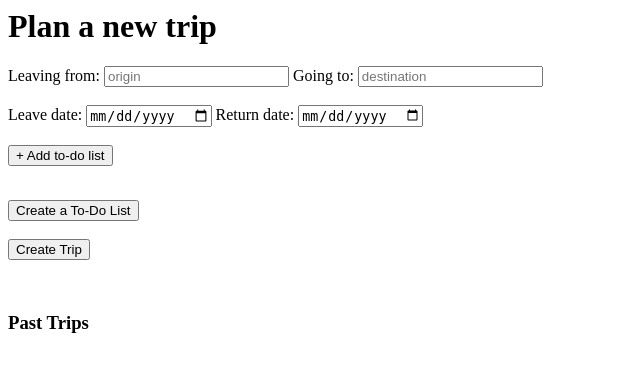
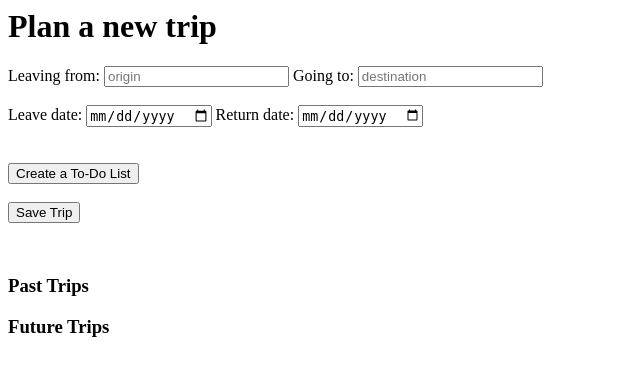
Before and after one commit to moneyesh/TheRoadie, a Flask app: page /my-trips in a window 1280 px wide. Shown: the top 376 px of the page, without its empty margins (0-640 px from the left). Run offline with Flask 2, Linux system fonts and the light colour scheme; the visitor is signed in with stand-in values (Sample User, id 1); data comes from the database, SQL or seed files in the repository; data that the repository does not hold is empty.

Commit message:
still working

```diff
--- /dev/null
+++ b/countdown.py
@@ -0,0 +1,4 @@
+import datetime
+
+trip_countdown = datetime.date(trip.leave_date) - datetime.date.today()
+return(f"Your trip to {trip.to_dest} is in: {trip} days")
--- a/crud.py
+++ b/crud.py
@@ -37,7 +37,7 @@ def get_trips_by_userid(user_id):
 
 
 # Task and List Functions
-def create_to_do_list(list, to_do, completed=False):
+def create_to_do(list, to_do, completed=False):
 
     to_dos = ToDo(list=list, to_do=to_do, completed=completed)
 
--- a/server.py
+++ b/server.py
@@ -5,7 +5,7 @@ import json
 from jinja2 import StrictUndefined
 import os
 import requests
-from datetime import date
+from datetime import date, datetime
 
 app = Flask(__name__)
 
@@ -26,11 +26,11 @@ def homepage():
 @app.route("/register", methods=["POST"])
 def register_user():
     # For creating a new user
-    fname = request.json.get("first name")
-    lname = request.json.get("last name")
-    email = request.json.get("email")
-    password = request.json.get("password")
-    confirm_pw = request.json.get("confirm password")
+    fname = request.form.get("first name")
+    lname = request.form.get("last name")
+    email = request.form.get("email")
+    password = request.form.get("password")
+    confirm_pw = request.form.get("confirm password")
     user = crud.get_user_by_email(email)
     # print(user)
     if user:
@@ -73,6 +73,11 @@ def dashboard():
     logged_in_email = session.get("user_email")
     user = crud.get_user_by_email(logged_in_email)
     trips = crud.get_trips_by_userid(user.user_id)
+
+    # for trip in trips:
+    #     if trip.leave_date > date.today():
+    #         trip_countdown = datetime.date(trip.leave_date) - datetime.date.today()
+    #     return(f"Your trip to {trip.to_dest} is in: {trip} days")
 
     return render_template("user_dashboard.html", trips=trips, user=user)
 
@@ -122,17 +127,19 @@ def my_trips():
     user = crud.get_user_by_email(logged_in_email)
     trips = crud.get_trips_by_userid(user.user_id)
 
-    # trip_list = []
-    # today = date.today()
+    past_trip_list = []
+    future_trip_list = []
+    today = date.today()
 
-    # for trip in trips:
-    #     if trip.return_date < today:
-    #         print(trip)
-    #         trip_list.append(trip)
-    #         print(trip_list)
-    #         trip_list.sort()
+    for trip in trips:
+        if trip.return_date < today:
+            print(trip)
+            past_trip_list.append(trip)
+            print(past_trip_list)
+        elif trip.leave_date > today:
+            future_trip_list.append(trip)
 
-    return render_template("my-trips.html", trips=trips) #TODO fix to trip_list
+    return render_template("my-trips.html", trips=trips, future_trip_list=future_trip_list, past_trip_list=past_trip_list) #TODO fix to trip_list
 
 # Create new trips
 @app.route("/my-trips/create-trip", methods=["POST"])
@@ -148,41 +155,35 @@ def create_my_trips():
     logged_in_email = session.get("user_email")
     user = crud.get_user_by_email(logged_in_email)
 
-    for index in range(len(to_do)):
-        print(to_do)
-
-
-
     create_trip = crud.create_trip(leave_date, return_date, to_dest, from_dest, user)
+    db.session.add(create_trip)
     create_list = crud.create_list(create_trip, date.today(), list_name)
-    create_to_do = crud.create_to_do_list(create_list, to_do)
-    db.session.add(create_trip)
-    db.session.add(create_to_do)
+    db.session.add(create_list)
+    for to_do_item in to_do:
+        create_to_do = crud.create_to_do(create_list, to_do_item)
+        db.session.add(create_to_do)
     db.session.commit()
     flash("Trip created successfully!")
-
-    # flash("Error, something went wrong. Please make sure you are logged in.")
-
     return redirect ("/my-trips")
 
 
-@app.route("/my-trips/upcoming-trips") #TODO: combine with the my trips
-def upcoming_trip():
+# @app.route("/my-trips/upcoming-trips") #TODO: combine with the my trips
+# def upcoming_trip():
 
-    logged_in_email = session.get("user_email")
-    user = crud.get_user_by_email(logged_in_email)
-    trips = crud.get_trips_by_userid(user.user_id)
+#     logged_in_email = session.get("user_email")
+#     user = crud.get_user_by_email(logged_in_email)
+#     trips = crud.get_trips_by_userid(user.user_id)
 
-    trip_list = []
-    today = date.today()
-    print(today)
-    for trip in trips:
-        if trip.leave_date > today:
-            print(trip)
-            trip_list.append(trip)
+#     trip_list = []
+#     today = date.today()
+#     print(today)
+#     for trip in trips:
+#         if trip.leave_date > today:
+#             print(trip)
+#             trip_list.append(trip)
 
 
-    return render_template("upcoming_trips.html", trips=trip_list)
+#     return render_template("upcoming_trips.html", trips=trip_list)
 
 
 @app.route("/gas-calc")
@@ -191,13 +192,13 @@ def gas():
     return render_template("gas-calc.html")
 
 
-@app.route("/to-do")
-def to_do():
-#returns the to-do template
-    return render_template("to-do.html")
+# @app.route("/to-do")
+# def to_do():
+# #returns the to-do template
+#     return render_template("to-do.html")
 
 
 
 if __name__ == "__main__":
     connect_to_db(app)
-    app.run(host="127.0.0.1", debug=True)
+    app.run(host="0.0.0.0", debug=True, port=5001)
--- a/static/JS/calc.js
+++ b/static/JS/calc.js
@@ -1,4 +1,5 @@
 'use strict';
+
 
 document.querySelector('#gas-form').addEventListener('submit', (evt) => {
   evt.preventDefault();
@@ -10,6 +11,7 @@ document.querySelector('#gas-form').addEventListener('submit', (evt) => {
   const total = mpg * distance * price
   console.log(total)
 
+
   document.querySelector('#gas_total').value = total;
 
 
--- a/static/JS/my-trips.js
+++ b/static/JS/my-trips.js
@@ -1,9 +1,32 @@
+// this click event creates new lines for more to-dos once the button is clicked "+"
 document.querySelector("#to-do-list-button").addEventListener('click', (event) => {
     const toDoList = document.querySelector("#to-do-list");
-    const newToDoItem = document.createElement('input');
+    const newToDoItem = document.createElement("input");
     newToDoItem.setAttribute('class', 'to-do-list-item');
-    toDoList.appendChild(newToDoItem);
+    // toDoList.appendChild(newToDoItem);
+    console.log(newToDoItem)
+
+    //need something to prevent lines being blank when saving the trip
+
+    // this is to remove an input box if it's not needed
+    const removeButton = document.createElement("button");
+    removeButton.innerHTML = "- remove";
+    removeButton.setAttribute('class', 'remove-to-do');
+    // toDoList.apppendChild(removeButton);
+    console.log(removeButton)
+    toDoList.appendChild(newToDoItem, removeButton); //placed this here bc appending the input box and button seperately was giving me an error. "TypeError: toDoList.apppendChild is not a function at HTMLButtonElement."
+
+
+    // Maybe this can be something that will show when reviewing the to-do list after saving it
+    // const checkbox = document.createElement("input");
+    // checkbox.type = 'checkbox';
+    // checkbox.id = 'completed_chkbox';
+    // checkbox.name = 'completed_chkbox';
+    // checkbox.value = 'completed';
+    // toDoList.appendChild(checkbox);
+    // console.log(checkbox)
 });
+
 
 document.querySelector("#create-trip").addEventListener('submit', (event) => {
     event.preventDefault();
@@ -35,3 +58,9 @@ document.querySelector("#create-trip").addEventListener('submit', (event) => {
     ;
 
 });
+
+// this click event removes the hidden class on the to-do-form  div which lets users create a list of to-dos for their trip
+document.querySelector("#create_list").addEventListener('click', (event) => {
+    const toDoListButton = document.querySelector("#to-do-form");
+    toDoListButton.classList.remove("hidden");
+});
--- a/static/style/style.css
+++ b/static/style/style.css
@@ -5,10 +5,15 @@
 }
 
 .to-do-list-item {
-    display: block;
-    margin-bottom: 1em;
+    display: grid;
+    margin-bottom: .5em;
 }
 
-/* .hidden {
+.hidden {
     display: none;
-} */
+}
+
+#list-name {
+    height:auto;
+    width: 20%;
+}
--- a/templates/gas-calc.html
+++ b/templates/gas-calc.html
@@ -29,4 +29,5 @@
 
     </div>
     <script src="../static/JS/calc.js"></script>
+
 {% endblock %}
--- a/templates/my-trips.html
+++ b/templates/my-trips.html
@@ -22,32 +22,45 @@
         <input type="date" id="return_date" name="return_date" placeholder="mm/dd/yyyy"></input>
     </div>
     <br/>
-    <div id="to-do-list">
 
+    <br/>
+    <div id="to-do-form" class="hidden">
+        <label> List Name: </label>
+        <input type="text" id="list-name" placeholder="ex: dad's packing list, snacks, prep the car"></input>
+        <br/>
+        <br/>
+        <div id="to-do-list"></div>
+        <br/>
+        <button type="button" id="to-do-list-button">+ Add a to-do</button>
     </div>
-
-    <form>
     <div>
-        <button class="hidden" type="button" id="to-do-list-button">+ Add to-do list</button>
-    </div>
-    </form>
-    <br/>
-    <div>
-        <button type="button" id="create_list">Create a To-Do List</button>
+        <button type="button" id="create_list" onclick="this.style.display='none'">Create a To-Do List</button>
     </div>
     <br/>
     <div>
-        <button type="submit" id="create-trip">Create Trip</button>
+        <button type="submit" id="create-trip">Save Trip</button>
     </div>
     </form>
 </p>
 
 
 <br/>
-<div>
+<div class="container">
 <h3>Past Trips</h3>
 <p>
-    {% for trip in trips %}
+    {% for trip in past_trip_list %}
+
+    <ul>
+        <li>{{ trip.to_dest }} {{ trip.leave_date }}</li>
+    </ul>
+
+    {% endfor %}
+</p>
+</div>
+<div class="container">
+<h3> Future Trips </h3>
+<p>
+    {% for trip in future_trip_list %}
 
     <ul>
         <li>{{ trip.to_dest }} {{ trip.leave_date }}</li>
--- a/templates/user_dashboard.html
+++ b/templates/user_dashboard.html
@@ -11,14 +11,10 @@
 
     <h3><a href="/my-trips">My Trips </a></h3>
 
-
-    <h3><a href="/upcoming-trips"> Upcoming Trips </a></h3>
-
-
     <h3><a href="/gas-calc"> Gas Calculator </a></h3>
 
     <h3><a href="/map"> Map </a></h3>
 
-    <h3><a href="/to-do"> To-Do Lists </a></h3>
+
 
 {% endblock %}
```
Also changed, not shown: static/JS/map.js (+15 -9 lines), templates/to-do.html (deleted, +0 -7 lines), templates/upcoming_trips.html (deleted, +0 -20 lines).
